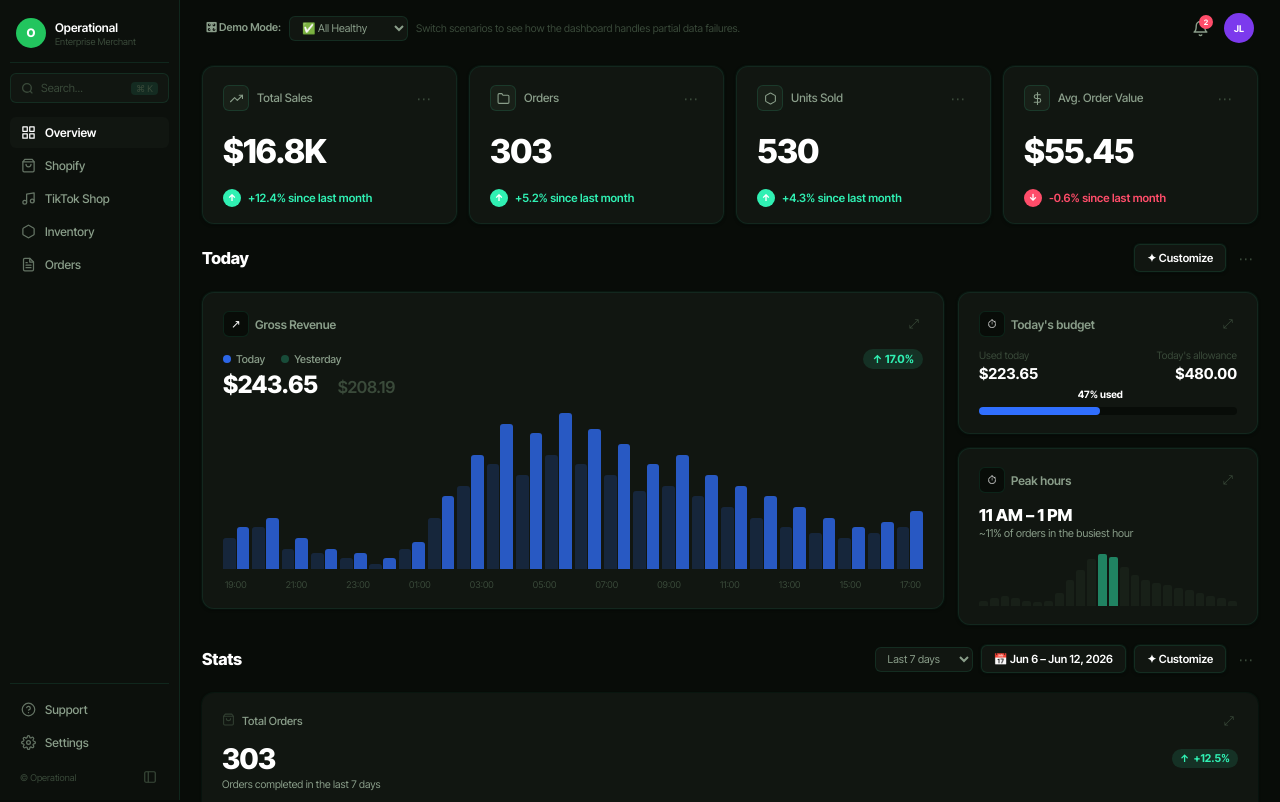
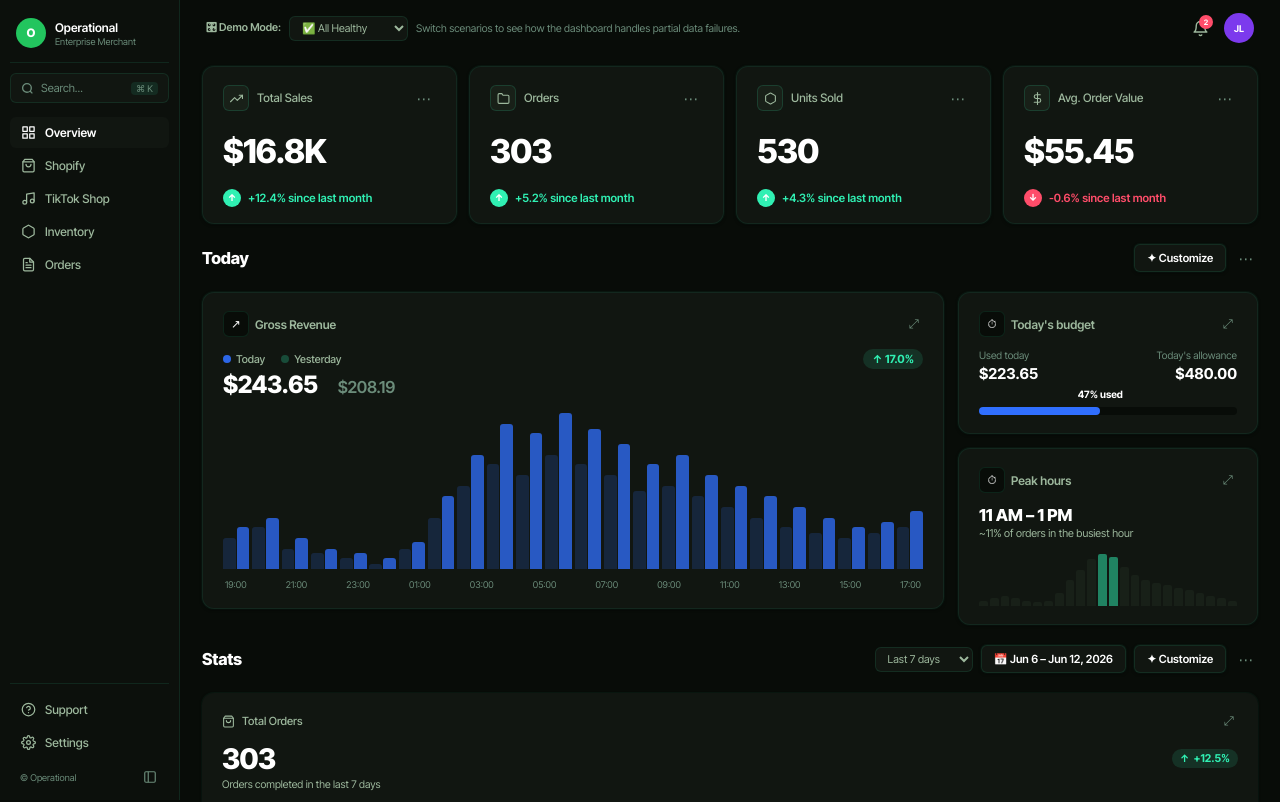
Before and after one commit to JesuaLabor/ecommerce-command-center, a React (Vite) app: page / in a window 1280 px wide. Shown: the top 802 px of the page. Built offline with nearby package versions, Linux system fonts and the light colour scheme.

Commit message:
fix: make all icons and text uniformly visible — boost text-muted, fix nav/spark/stat icon colors

```diff
--- a/src/index.css
+++ b/src/index.css
@@ -15,13 +15,11 @@
   --bg-table-row: #111611;
   --bg-table-row-hover: #182018;
 
-  /* ── Typography — #FFFFFF pure white ── */
-  --text-primary: #FFFFFF;
-  --text-secondary: #8A9E8A;
-  /* muted greenish-gray */
-  --text-muted: #3A4A3A;
-  /* very subtle */
-  --text-nav: #8A9E8A;
+  /* ── Typography — clear hierarchy on dark green bg ── */
+  --text-primary:    #FFFFFF;    /* Pure white — titles, values */
+  --text-secondary:  #9DB89D;    /* Readable muted green-gray — labels, subtitles */
+  --text-muted:      #6B8C7A;    /* Visible but quiet — icons, hints, chart labels */
+  --text-nav:        #9DB89D;
   --text-nav-active: #FFFFFF;
 
   /* ── Borders — teal-tinted barely-visible ── */
@@ -43,8 +41,8 @@
   --amber: #FAD670;
   /* Gold — warnings */
   --amber-bg: rgba(250, 214, 112, 0.12);
-  --gray-badge: #3A4A3A;
-  --gray-badge-bg: #111611;
+  --gray-badge:    #7A9A8A;
+  --gray-badge-bg: #1A281A;
 
   /* ── Shape ── */
   --radius-sm: 6px;
@@ -235,7 +233,7 @@ ul {
   width: 16px;
   flex-shrink: 0;
   color: currentColor;
-  opacity: 0.7;
+  opacity: 1;   /* was 0.7 — too faint on dark bg */
 }
 
 .nav-item.active .nav-icon,
@@ -1001,14 +999,13 @@ ul {
   width: 26px;
   height: 26px;
   border-radius: var(--radius-sm);
-  background: #182018;
-  /* card-hover tint */
-  border: 1px solid rgba(48, 240, 179, 0.12);
+  background: var(--bg-card-hover);          /* uses token, not hardcoded */
+  border: 1px solid rgba(48, 240, 179, 0.15);
   display: flex;
   align-items: center;
   justify-content: center;
   flex-shrink: 0;
-  color: #8A9E8A;
+  color: var(--text-secondary);              /* readable on dark bg */
 }
 
 .ov-stat-label {
@@ -1521,7 +1518,7 @@ ul {
 .ov-peak-bar {
   flex: 1;
   border-radius: 2px 2px 0 0;
-  background: #182018;
+  background: var(--bg-card-hover);  /* uses token, not hardcoded */
   min-height: 4px;
 }
 
@@ -1573,9 +1570,11 @@ ul {
 }
 
 .ov-spark-icon {
-  font-size: 0.8rem;
-  color: var(--text-muted);
-  opacity: 0.8;
+  display: flex;
+  align-items: center;
+  justify-content: center;
+  color: var(--text-secondary);   /* was --text-muted @ 0.8 — nearly invisible */
+  opacity: 1;
 }
 
 .ov-spark-label {
```
